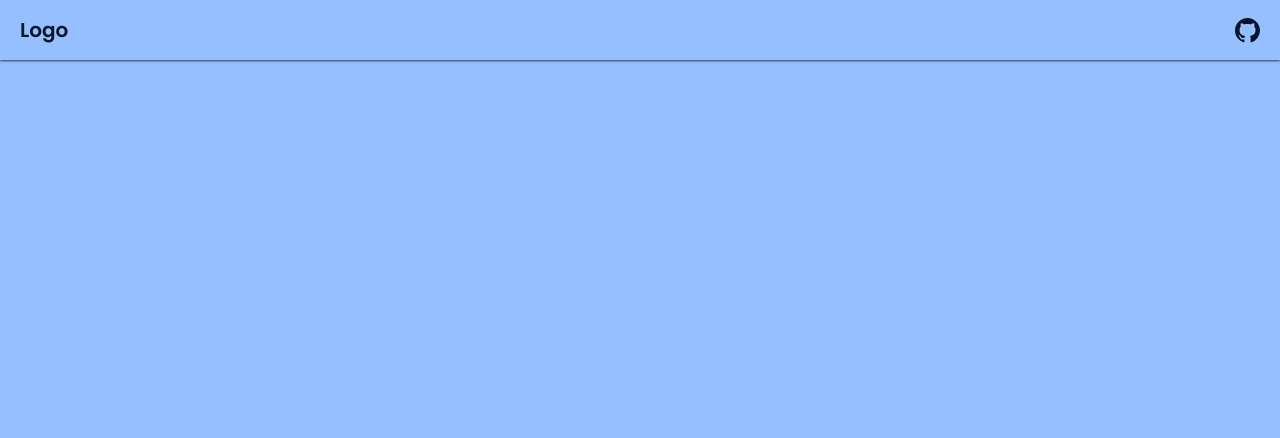
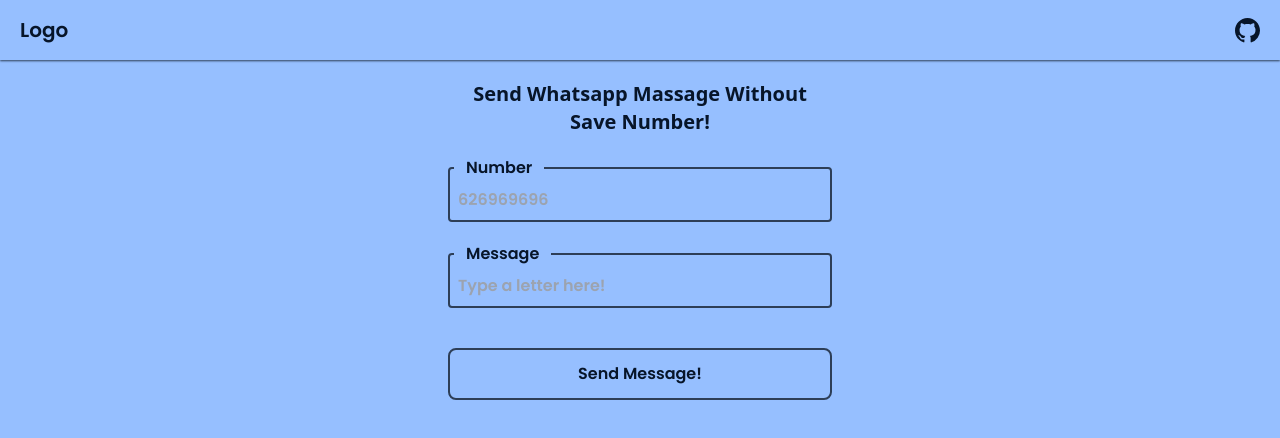
Before and after one commit to Zeddnyx/ZTools, a React (Vite) app: page /send-wa in a window 1280 px wide. Before the commit this address had no page. Shown: the top 438 px of the page. Built offline with nearby package versions, Linux system fonts and the light colour scheme.

Commit message:
add wa page and fix gencc

```diff
--- a/src/App.jsx
+++ b/src/App.jsx
@@ -3,6 +3,7 @@
 import Home from './Pages/Homepage'
 import Cekrek from './Pages/Cekrek'
 import CCGEN from './Pages/BinGen'
+import SendWa from './Pages/SendWa'
 
 function App() {
   return <>
@@ -14,8 +15,9 @@
     <div className='max-w-5xl mx-auto px-5 xl:px-20'>
       <Routes>
         <Route path='/' element={<Home />} />
-        <Route path='/tools1' element={<Cekrek />} />
-        <Route path='/bingenerator' element={<CCGEN />} />
+        <Route path='/check-rek' element={<Cekrek />} />
+        <Route path='/bin-generator' element={<CCGEN />} />
+        <Route path='/send-wa' element={<SendWa />} />
       </Routes>
     </div>
   </Router>
--- a/src/Components/Navbar.jsx
+++ b/src/Components/Navbar.jsx
@@ -1,6 +1,7 @@
 import { useState, useEffect } from 'react'
 import { BsGithub } from 'react-icons/bs'
 import { MdBrightness2, MdBrightnessMedium} from 'react-icons/md'
+import { Link } from 'react-router-dom'
 
 export default function Nav() {
   const [theme, setTheme] = useState('dark')
@@ -28,7 +29,7 @@
 
   return <nav className='nav'>
     <button className='logo'>
-      <h1>Logo</h1>
+      <Link to='/'>Logo</Link>
     </button>
 
     <div className='flex items-center gap-8 outline-none'>
--- a/src/Pages/BinGen.jsx
+++ b/src/Pages/BinGen.jsx
@@ -1,4 +1,3 @@
-import { Link } from 'react-router-dom'
 import { useReducer, useState } from 'react'
 import { BinValid } from '../Components/BinGen/BinValidator'
 import { MonthValid } from '../Components/BinGen/MonthValid'
@@ -10,16 +9,20 @@
   const [year, setYear] = useState(
     ['2023','2024','2025','2026','2027','2028','2029','2030','2031']
   )
+  const [results, setResults] = useState([])
 
-  const [results, setResults] = useState({})
+  // generate random number betwen 0 - 11
+  const randomMonth = Math.floor(Math.random() * 11 ) + 0
+
+  console.log(randomMonth)
   const [form, setForm] = useState({
     bin: 0,
     date: false,
-    month: '',
-    year: '',
+    month: month[randomMonth],
+    year: 'random',
     cvvCheck: false,
     cvv: 0,
-    quantity: 10
+    quantity: 10,
   })
 
   const handleInput = e => {
@@ -29,18 +32,20 @@
     }))
   }
 
-
   const handleClick = e => {
     e.preventDefault()
-    // console.log(BinValid(form.bin))
-     console.log(MonthValid(form.date, form.month, form.year))
+
+    // jadi form.quantity akan memntukan berapa jumlah yg mau di generate
+    for (let i = 0; i < form.quantity; i++){
+      // setResults(...results, [form.month])
+      console.log(randomMonth)
+    }
   }
 
+
   return <>
-    <div className='my-20'>
-      <Link to='/'>Back</Link>
-    </div>
-    <section className='max-w-sm mx-auto'>
+    <section className='section'>
+      <h1 className='heading-judul'>Bin Generator</h1>
       <form>
       <div className='grid gap-2'>
         <fieldset className='field'>
@@ -51,7 +56,7 @@
         <div className='flex gap-3 font-pop'>
           <div className='flex gap-5 items-center'>
             <input onClick={handleInput} className='check' type="checkbox" name="date" />
-            <label htmlFor="date">Date</label>
+            <label className='label' htmlFor="date">DATE</label>
           </div>
 
           <fieldset className='field'>
@@ -75,11 +80,10 @@
           </fieldset>
         </div>
 
-
         <div className='flex gap-5'>
           <div className='flex gap-5 items-center'>
             <input onClick={handleInput} className='check' type="checkbox" name="cvvCheck" />
-            <label htmlFor="date">Cvv</label>
+            <label className='label' htmlFor="cvvCheck">CVV</label>
           </div>
 
           <fieldset className='field'>
@@ -102,12 +106,11 @@
           </select>
         </fieldset>
 
-        <button onClick={handleClick} className='btn-gen' type="submit">Generate</button>
+        <button onClick={handleClick} className='btn' type="submit">Generate</button>
       </div>
       </form>
 
-      <div className='textarea'>
-      </div>
+      <textarea className='textarea'></textarea>
     </section>
   </>
 }
--- a/src/Pages/Cekrek.jsx
+++ b/src/Pages/Cekrek.jsx
@@ -1,12 +1,7 @@
-import { Link } from 'react-router-dom'
-
 export default function Cekrek() {
   return <>
-    <div className='my-20'>
-      <Link to='/'>Back</Link>
-    </div>
-    <section className='bg-gray-500 aspect-square my-20'>
-      Fitur satu
+    <section className='section'>
+      <h1 className='heading-judul'>Check Rekening</h1>
     </section>
   </>
 
--- a/src/Pages/Homepage.jsx
+++ b/src/Pages/Homepage.jsx
@@ -2,16 +2,22 @@
 
 export default function Home() {
   return <>
-    <section className='grid grid-cols-2 gap-5'>
-      <Link to='tools1'>
+    <section className='grid grid-cols-2 gap-5 mt-20'>
+      <Link to='check-rek'>
         <button className='boxTools'>
-           <h1>Fitur satu</h1>
+           <h1>Check Rekening</h1>
         </button>
       </Link>
 
-      <Link to='bingenerator'>
+      <Link to='bin-generator'>
         <button className='boxTools'>
           <h1>Bin Generator</h1>
+        </button>
+      </Link>
+
+      <Link to='send-wa'>
+        <button className='boxTools'>
+          <h1>Send Message</h1>
         </button>
       </Link>
     </section>
--- /dev/null
+++ b/src/Pages/SendWa.jsx
@@ -0,0 +1,38 @@
+import { Link } from 'react-router-dom'
+import { useState } from 'react'
+
+export default function Cekrek() {
+  const [input, setInput] = useState({
+    number: 0,
+    msg: '',
+  })
+
+  const handleInput = e => {
+    setInput(() => ({
+      ...input,
+      [e.target.name]: e.target.value
+    }))
+  }
+
+  return <>
+    <section className='section'>
+    <h1 className='heading-judul'>Send Whatsapp Massage Without Save Number!</h1>
+
+    <form className='grid gap-5'>
+      <fieldset className='field'>
+        <legend className='legend'>Number</legend>
+        <input onChange={handleInput} className='input' type="number" name="number" placeholder='626969696' />
+      </fieldset>
+
+      <fieldset className='field'>
+        <legend className='legend'>Message</legend>
+        <input onChange={handleInput} className='input' type="text" name="msg" placeholder='Type a letter here!' />
+      </fieldset>
+
+      <a href={`https://api.whatsapp/send/?phone=${input.number}&text=${input.msg}&type=phone_number&app_absent=0`} className='btn' >Send Message!</a>
+
+    </form>
+    </section>
+  </>
+
+}
--- a/src/index.css
+++ b/src/index.css
@@ -18,26 +18,37 @@
 
 
 .boxTools {
-  @apply aspect-square border-2 font-pop border-mainBgDark  dark:border-mainBg text-mainText dark:text-mainTextDark my-20 p-5 rounded outline-none w-full
+  @apply border-2 font-pop border-mainBgDark  dark:border-mainBg text-mainText dark:text-mainText p-5 rounded outline-none w-full
 }
 .field {
-  @apply border-2 p-2 rounded border-mainBgDark w-full font-pop
+  @apply border-2 p-1 rounded border-mainBgDark dark:border-mainBg w-full font-pop text-mainText dark:text-mainTextDark
 }
 .legend {
-  @apply text-mainText px-3
+  @apply px-3 text-mainText dark:text-mainTextDark
 }
 .input {
-  @apply bg-transparent outline-none w-full text-mainBgDark font-semibold
+  @apply bg-transparent outline-none w-full font-semibold text-mainText dark:text-mainTextDark p-1
+}
+.label {
+  @apply font-bold text-mainText dark:text-mainTextDark
 }
 .check {
-  @apply border bg-transparent p-5
+  @apply border bg-transparent p-5  text-mainText dark:text-mainTextDark
 }
 .select {
-  @apply bg-transparent outline-none w-full
+  @apply bg-transparent outline-none w-full text-mainText dark:text-mainTextDark dark:bg-mainBgDark
 }
-.btn-gen {
-  @apply bg-mainBTn p-3 text-center w-full rounded-lg font-pop text-mainTextDark outline-none
+.btn {
+  @apply bg-transparent border-2 border-mainBgDark dark:border-mainBg p-3 text-center w-full rounded-lg font-pop text-mainText dark:text-mainTextDark mt-5 outline-none
 }
 .textarea {
-  @apply w-full h-40 border-2 my-10 bg-transparent border-mainBgDark rounded p-2 outline-none
+  @apply w-full h-40 border-2 my-10 bg-transparent border-mainBgDark dark:border-mainBg rounded p-2 outline-none font-medium
 }
+
+
+.section {
+  @apply max-w-sm mx-auto my-20
+}
+.heading-judul {
+  @apply font-bold text-xl text-center my-5 text-mainText dark:text-mainTextDark
+}
--- a/tailwind.config.cjs
+++ b/tailwind.config.cjs
@@ -15,7 +15,6 @@
       },
       colors: {
         mainBg: '#96bfff',
-        mainBTn: '#75aeee',
         mainBgDark: '#2d3e57',
 
         mainText: '#071529',
```
